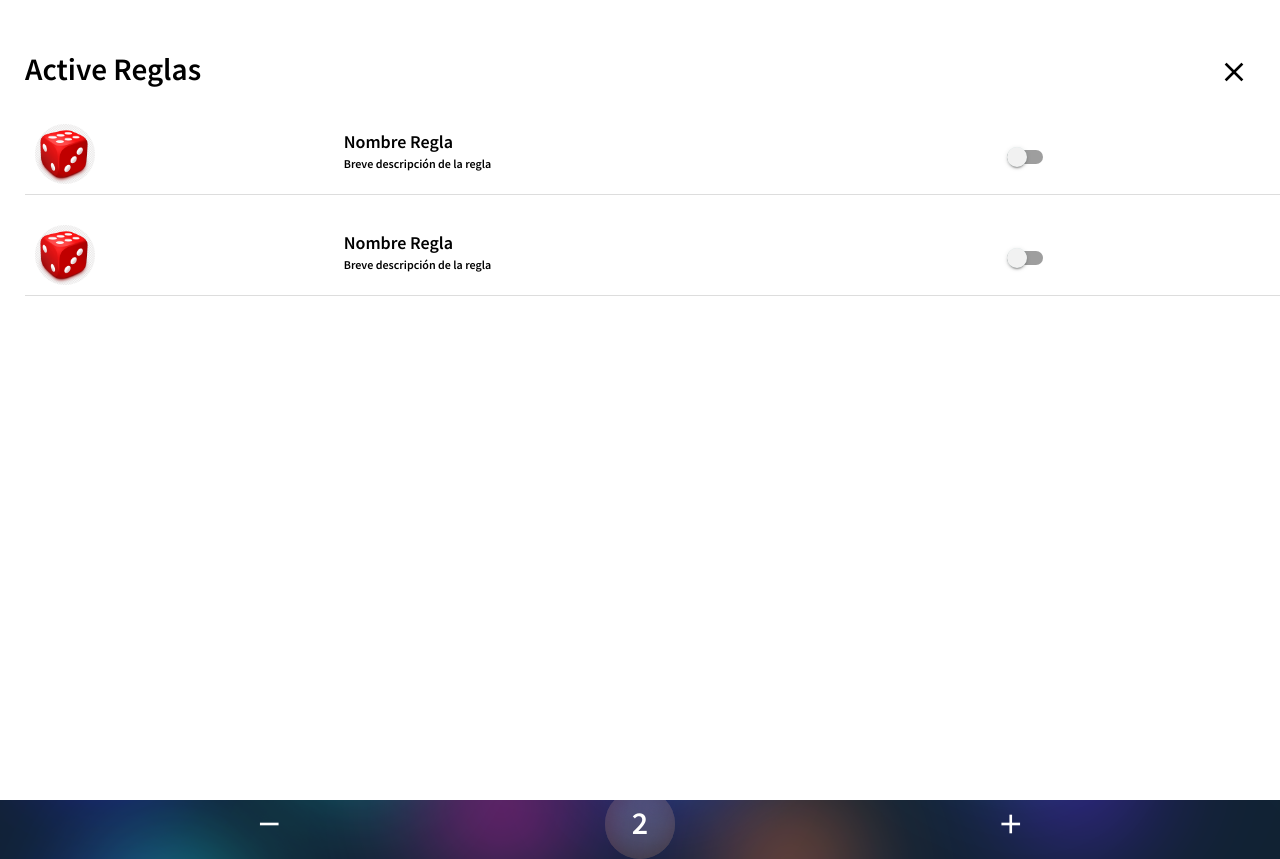
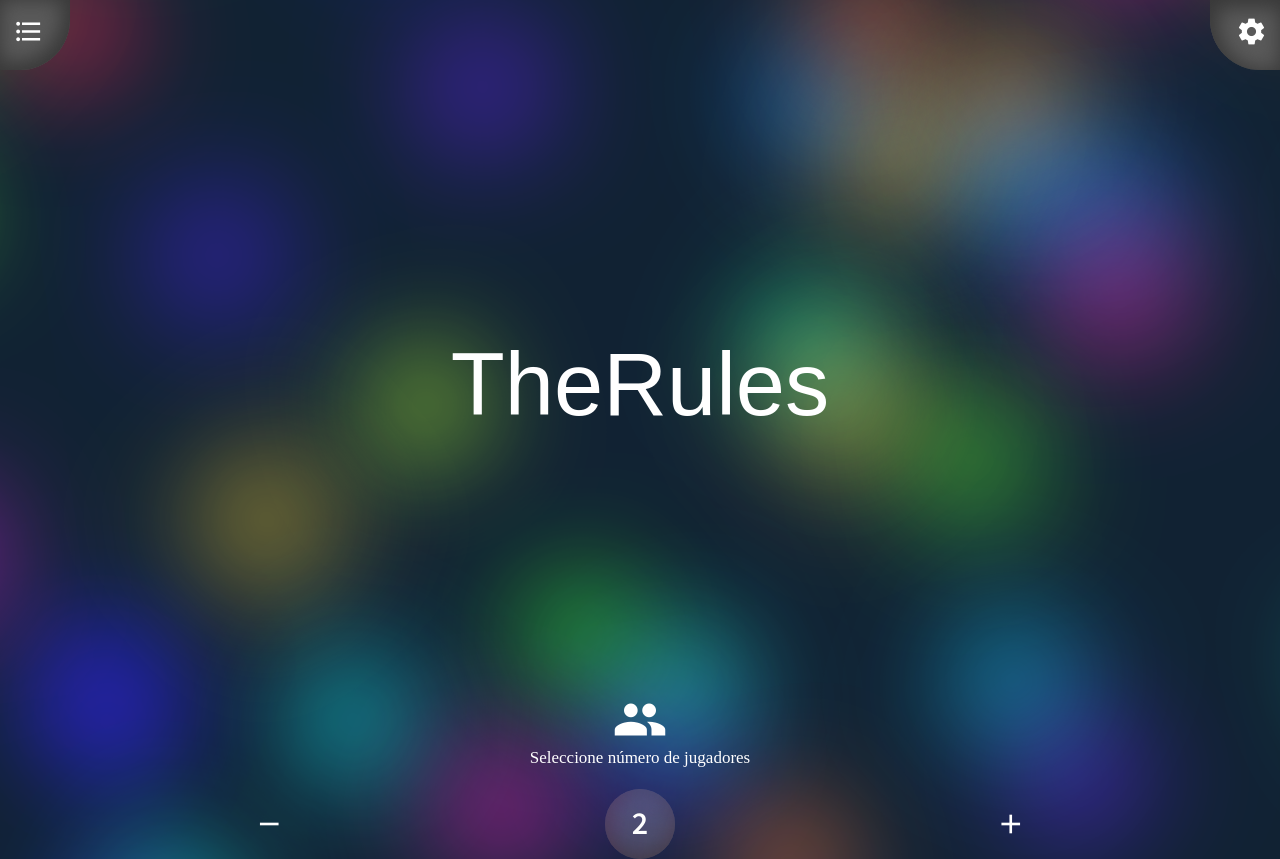
Before and after one commit to iMacnucintosh/The_Rules, a Django app: page / in a window 1280 px wide. Run offline with Django 3.2, Linux system fonts and the light colour scheme; some web fonts are replaced.

Commit message:
Funcionalidad de mostra listado de reglas

```diff
--- a/TheRules/settings.py
+++ b/TheRules/settings.py
@@ -71,7 +71,6 @@ MIDDLEWARE = [
     'whitenoise.middleware.WhiteNoiseMiddleware',
     'django.contrib.sessions.middleware.SessionMiddleware',
     'django.middleware.common.CommonMiddleware',
-    # 'django.middleware.csrf.CsrfViewMiddleware',
     'django.contrib.auth.middleware.AuthenticationMiddleware',
     'django.contrib.messages.middleware.MessageMiddleware',
     'django.middleware.clickjacking.XFrameOptionsMiddleware',
--- a/static/css/styles.css
+++ b/static/css/styles.css
@@ -203,6 +203,7 @@ main {
     background-color: white;
     z-index: 1;
     padding-left: 25px;
+    display: none;
 }
 
 .header-rules-list {
--- a/static/js/startapp.js
+++ b/static/js/startapp.js
@@ -4,6 +4,16 @@
 
 $(document).ready(function(){
     M.AutoInit();
+
+    $('.left-top.corner').click(function(){
+       $('.rules').fadeIn();
+    });
+
+    $('.close-rules').click(function(){
+       $('.rules').fadeOut();
+    });
+
+
 
     $(".remove-player").click(function(){
         var current_players = parseInt($('.player-count').text());
--- a/templates/app/home.html
+++ b/templates/app/home.html
@@ -68,7 +68,7 @@
 
             <article class="header-rules-list">
                 <h1>Active Reglas</h1>
-                <div><i class="material-icons">close</i></div>
+                <div><i class="material-icons close-rules">close</i></div>
             </article>
 
             <article class="rules-list">
```
